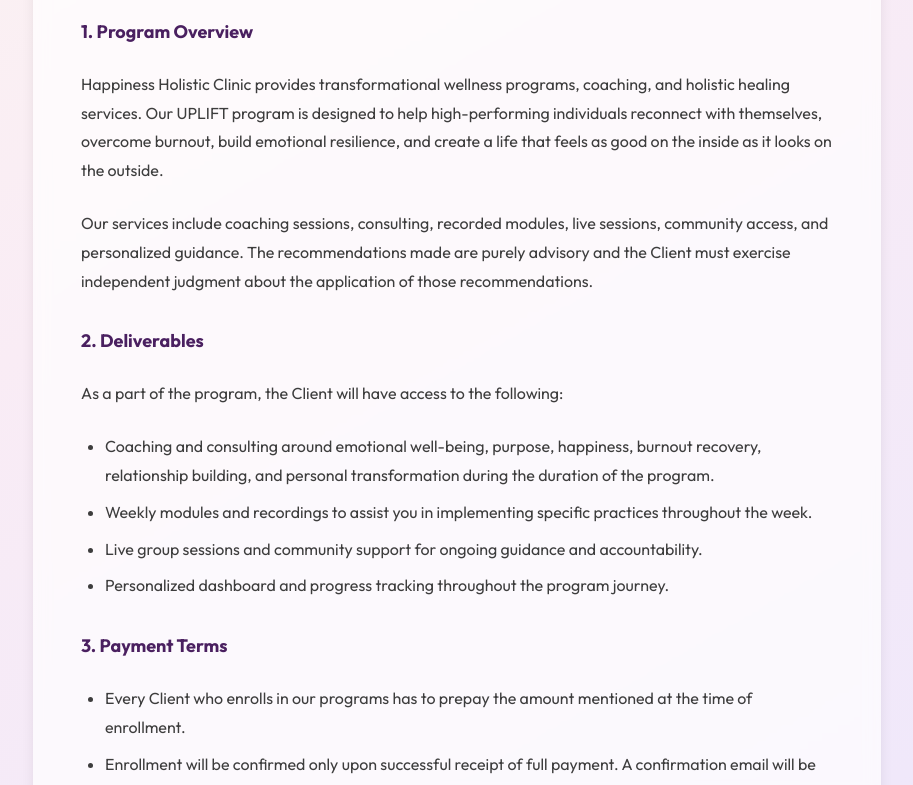
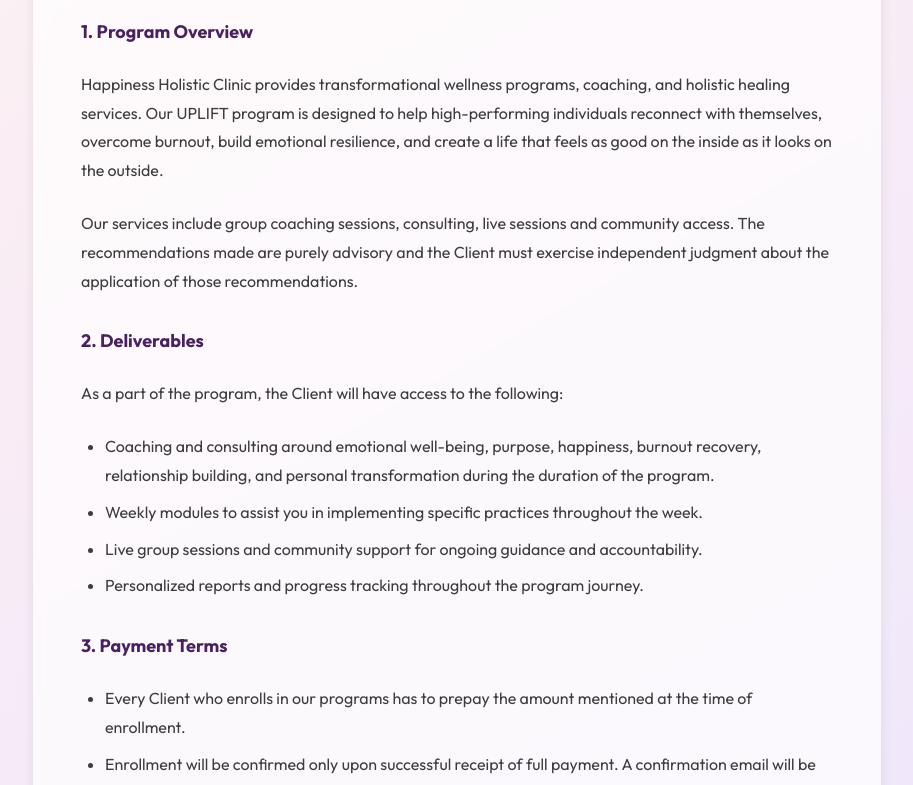
Before and after one commit to Roy-08/landing, a Next.js app: page /refund-policy in a window 1280 px wide. Shown: the part 463-1248 px from the top of the page, without its empty margins (183-1096 px from the left). Built offline with nearby package versions, Linux system fonts and the light colour scheme.

Commit message:
Update page.tsx

```diff
--- a/app/refund-policy/page.tsx
+++ b/app/refund-policy/page.tsx
@@ -58,8 +58,8 @@
               looks on the outside.
             </p>
             <p>
-              Our services include coaching sessions, consulting, recorded modules, live sessions, community access,
-              and personalized guidance. The recommendations made are purely advisory and the Client must exercise
+              Our services include group coaching sessions, consulting,  live sessions and community access.
+              The recommendations made are purely advisory and the Client must exercise
               independent judgment about the application of those recommendations.
             </p>
 
@@ -71,13 +71,13 @@
                 building, and personal transformation during the duration of the program.
               </li>
               <li>
-                Weekly modules and recordings to assist you in implementing specific practices throughout the week.
+                Weekly modules to assist you in implementing specific practices throughout the week.
               </li>
               <li>
                 Live group sessions and community support for ongoing guidance and accountability.
               </li>
               <li>
-                Personalized dashboard and progress tracking throughout the program journey.
+                Personalized reports and progress tracking throughout the program journey.
               </li>
             </ul>
 
```
